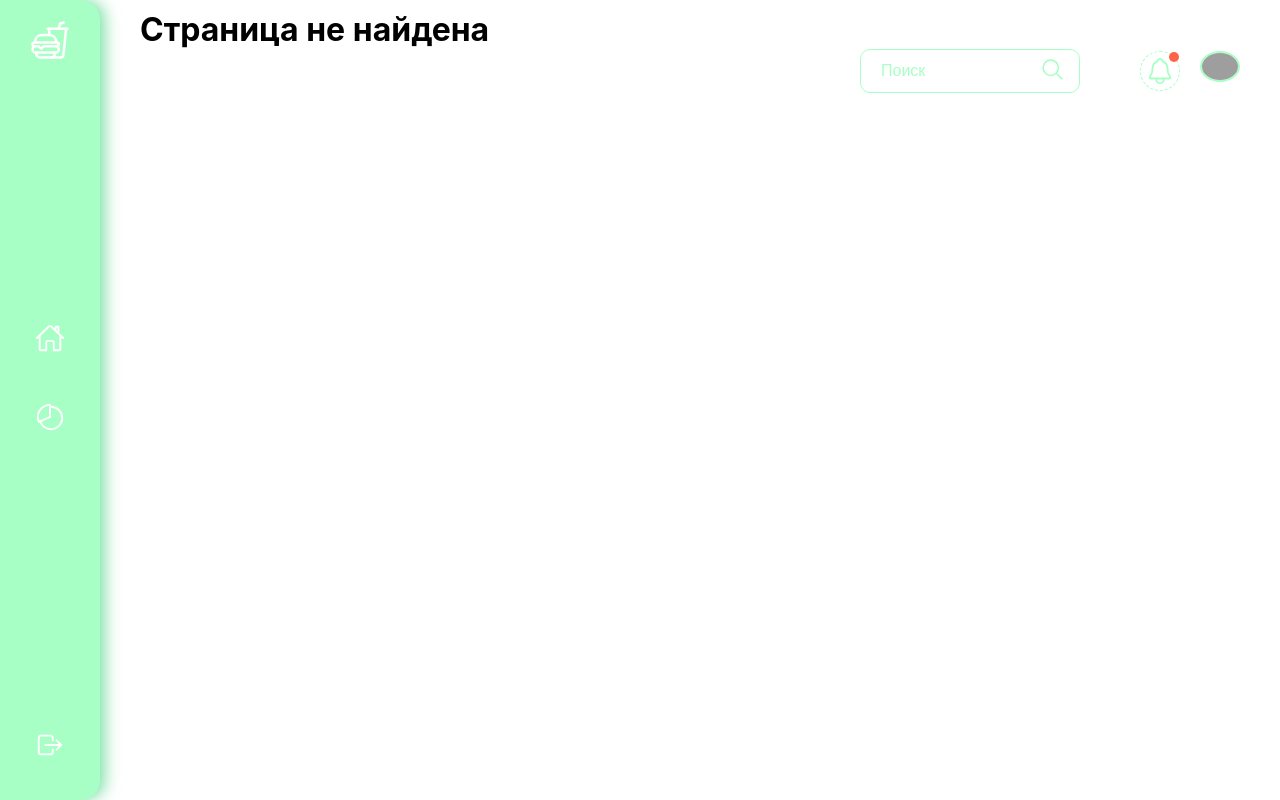
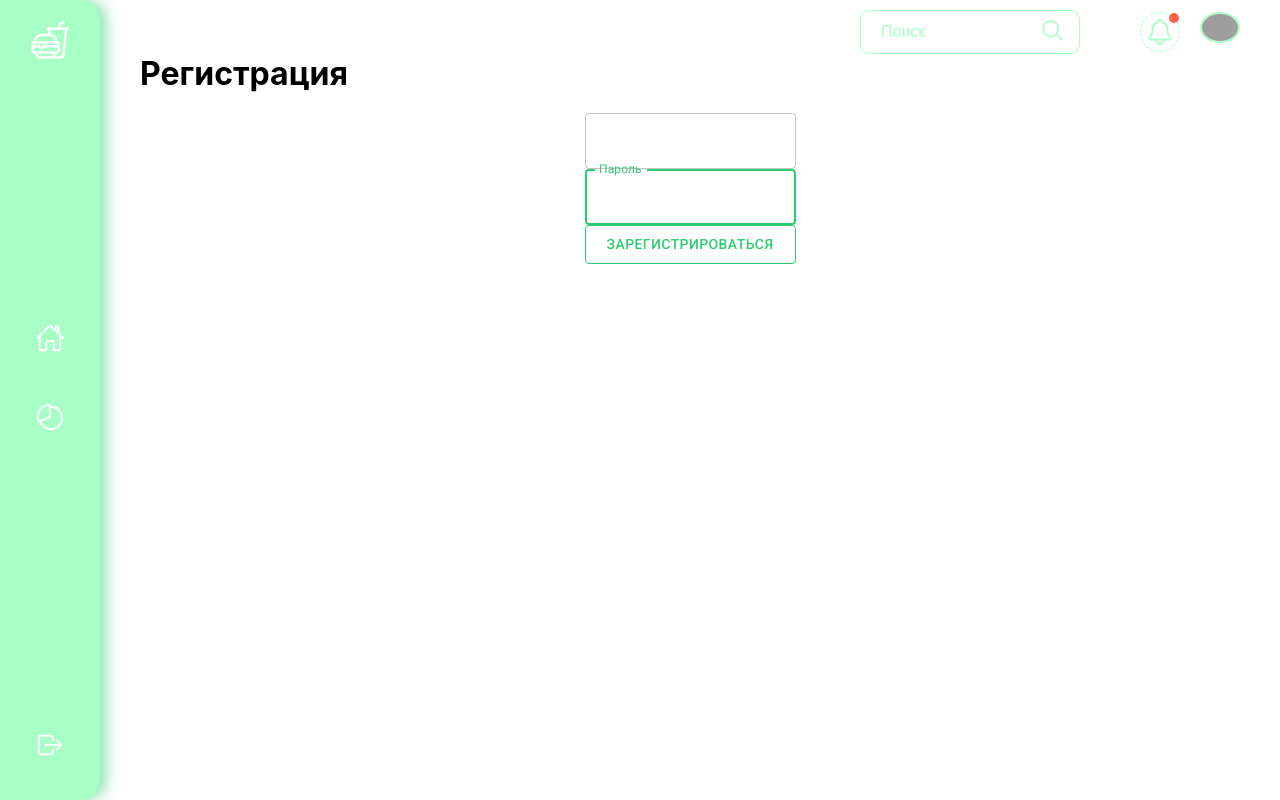
Before and after one commit to Daily-caloric-needs/web, a React (Create React App) app: page /registration in a window 1280 px wide. Built offline with nearby package versions, Linux system fonts and the light colour scheme; grey boxes are pictures that could not be loaded; what react-swipeable-views-utils would draw is missing.

Commit message:
made changes to rhe design of the main page; added a registration page (by clicking on the buttons)

```diff
--- a/package.json
+++ b/package.json
@@ -10,10 +10,12 @@
     "@testing-library/jest-dom": "^5.16.3",
     "@testing-library/react": "^12.1.4",
     "@testing-library/user-event": "^13.5.0",
+    "axios": "^0.27.2",
     "chart.js": "^3.7.1",
     "react": "^17.0.2",
     "react-chartjs-2": "^4.0.1",
     "react-dom": "^17.0.2",
+    "react-hook-form": "^7.30.0",
     "react-icons": "^4.3.1",
     "react-redux": "^7.2.7",
     "react-router-dom": "^6.3.0",
--- a/src/components/Avatar/Avatar.js
+++ b/src/components/Avatar/Avatar.js
@@ -6,7 +6,7 @@ export const Avatar = () => {
   const navigate = useNavigate();
 
   return (
-    <div onClick={() => navigate("/avatar")} className="avatar">
+    <div onClick={() => navigate("/registration")} className="avatar">
       <img src={avatar} alt="avatar" />
     </div>
   );
--- a/src/components/Home/Home.js
+++ b/src/components/Home/Home.js
@@ -1,3 +1,4 @@
+import { useNavigate } from 'react-router-dom';
 import { Avatar } from "../Avatar/Avatar";
 import { Notification } from "../Notification/Notification";
 import calories from "../../img/calories.png";
@@ -10,8 +11,14 @@ import main_photo from "../../img/2.jpg";
 import { Slider } from "../Slider/Slider";
 
 export const Home = () => {
+  const navigate = useNavigate();
+
   return (
     <div className="content__home">
+      <div className="content__nav-button">
+        <Notification />
+        <Avatar />
+      </div>
       <div className="header">
         <div className="header__left">
           <div className="header__text">
@@ -20,13 +27,11 @@ export const Home = () => {
               Дневник питания - это проект для управления образом жизни. С нами
               вы начнёте питаться полезнее, осознаннее и здоровее
             </p>
-            <button className="button__reg">Зарегистрироваться</button>
+            <button onClick={() => navigate("/registration")} className="button__reg">Зарегистрироваться</button>
           </div>
         </div>
         <div className="header__user">
           <Sidebar />
-          <Notification />
-          <Avatar />
         </div>
       </div>
 
@@ -39,7 +44,7 @@ export const Home = () => {
           <li>Как пить больше воды?</li>
           <li>Что сегодня приготовить?</li>
         </ul>
-        <button className="button__reg">Регистрируйтесь</button>
+        <button onClick={() => navigate("/registration")} className="button__reg">Регистрируйтесь</button>
       </div>
       <Slider className="slider" />
       <div className="info">
--- a/src/components/Home/style.scss
+++ b/src/components/Home/style.scss
@@ -2,15 +2,21 @@
 
 .content__home{
     max-width: 1440px;
-    width: 60%;
     margin: 0 auto;
     padding: 0;
     display: flex;
     flex-direction: column;
+    margin-left: 100px;
+    padding: 10px 40px 50px;
+}
+
+.content__nav-button{
+    display: flex;
+    justify-content: flex-end;
 }
 
 .header{
-    margin-top: 60px;
+    margin-top: 20px;
   display: flex;
   justify-content: space-between;
   position: relative;
--- /dev/null
+++ b/src/components/Registration/Registration.jsx
@@ -0,0 +1,112 @@
+import {
+   Button,
+   TextField,
+   Grid
+} from '@mui/material';
+import styles from '@emotion/styled';
+import { Avatar } from '../Avatar/Avatar';
+import { Notification } from '../Notification/Notification';
+import { Search } from '../Search/Search';
+import { Sidebar } from '../Sidebar/Sidebar';
+
+import React from 'react';
+import { useForm } from 'react-hook-form';
+import axios from 'axios';
+import { useState } from 'react';
+
+export const Registration = () => {
+
+   const CssButton = styles(Button)(({ theme }) => ({
+      border: `1px solid ${theme.palette.primary.main}`,
+      color: theme.palette.primary.main,
+      '&:hover': {
+         boxShadow: `0 0 10px 1px ${theme.palette.primary.main}`,
+      },
+   }));
+
+   const {
+      register,
+      handleSubmit,
+      formState: { errors },
+      reset,
+   } = useForm();
+
+   const [isSuccess, setIsSuccess] = useState(false);
+   const [error, setIsError] = useState();
+
+   const onSubmit = async (formData) => {
+      console.log(formData);
+
+      try {
+         const { data } = await axios.post('http://213.226.114.162/api/register', { ...formData });
+         if (data.message) {
+            setIsSuccess(true);
+            reset();
+         } else {
+            setIsError('Что-то пошло не так');
+         }
+      } catch (e) {
+         setIsError(e.message);
+      }
+   };
+
+   return (<div className="content">
+      <div className="content__header">
+         <Sidebar />
+         <Search />
+         <Notification />
+         <Avatar />
+      </div>
+      <h1>Регистрация</h1>
+      <div className="content__main">
+         <form onSubmit={handleSubmit(onSubmit)}>
+            <Grid container direction="column">
+               <TextField
+                  label="Email"
+                  autoFocus
+                  id="email"
+                  {...register('email', {
+                     required: 'required',
+                     pattern: {
+                        value: /\S+@\S+\.\S+/,
+                        message: 'Введённое значение не соответствует формату: example@mail.lo',
+                     },
+                  })}
+                  type="email"
+               />
+               {errors.email && <span role="alert">{errors.email.message}</span>}
+
+               <TextField
+                  label="Пароль"
+                  autoFocus
+                  id="password"
+                  {...register('password', {
+                     required: 'required',
+                     minLength: {
+                        value: 5,
+                        message: 'Минимальная длина пароля 5 символов',
+                     },
+                  })}
+                  type="password"
+               />
+               {errors.password && <span role="alert">{errors.password.message}</span>}
+
+               <CssButton type="submit">Зарегистрироваться</CssButton>
+
+               {isSuccess && (
+                  <div>
+                     <div>Регистрация прошла успешно</div>
+                  </div>
+               )}
+               {error && (
+                  <div>
+                     Что-то пошло не так, попробуйте обновить страницу
+                  </div>
+               )}
+            </Grid>
+         </form>
+      </div>
+   </div>
+
+   );
+};
--- a/src/components/Routes/index.js
+++ b/src/components/Routes/index.js
@@ -3,8 +3,8 @@ import { BrowserRouter, Routes, Route } from 'react-router-dom';
 import { Avatar } from '../Avatar/Avatar';
 import { Content } from '../Content/Content';
 import { Home } from '../Home/Home';
-import { NotFound } from '../NotFound/NotFound'
-import { Notification } from '../Notification/Notification';
+import { NotFound } from '../NotFound/NotFound';
+import { Registration } from '../Registration/Registration';
 import './style.scss';
 
 export const Routers = () => {
@@ -14,7 +14,7 @@ export const Routers = () => {
          <Routes>
             <Route exact path="/" element={<Home />} />
             <Route exact path="/statistics" element={<Content />} />
-            {/* <Route exact path="/notification" element={<Notification />} /> */}
+            <Route exact path="/registration" element={<Registration />} />
             {/* <Route exact path="/avatar" element={<Avatar />}/> */}
             <Route path="*" element={<NotFound />} />
          </Routes>
--- a/src/components/Slider/Slider.jsx
+++ b/src/components/Slider/Slider.jsx
@@ -84,7 +84,7 @@ export function Slider({ className }) {
 
   return (
     <Box sx={{ maxWidth: 400, flexGrow: 1 }} className={className}>
-      <Paper
+      {/* <Paper
         square
         elevation={0}
         sx={{
@@ -95,8 +95,8 @@ export function Slider({ className }) {
           bgcolor: "background.default",
         }}
       >
-        <Typography>{images[activeStep].label}</Typography>
-      </Paper>
+        {/* <Typography>{images[activeStep].label}</Typography>
+      </Paper> */}
       <AutoPlaySwipeableViews
         axis={theme.direction === "rtl" ? "x-reverse" : "x"}
         index={activeStep}
```
Also changed, not shown: 2 other files (tests, documents, lock files or other folders).
